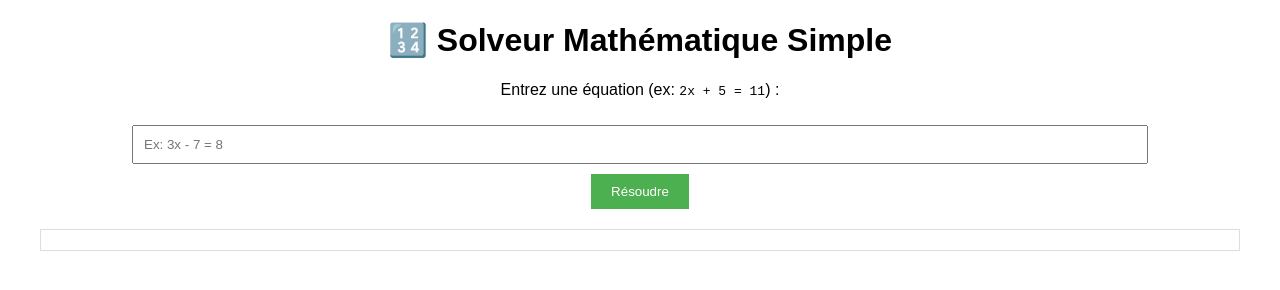
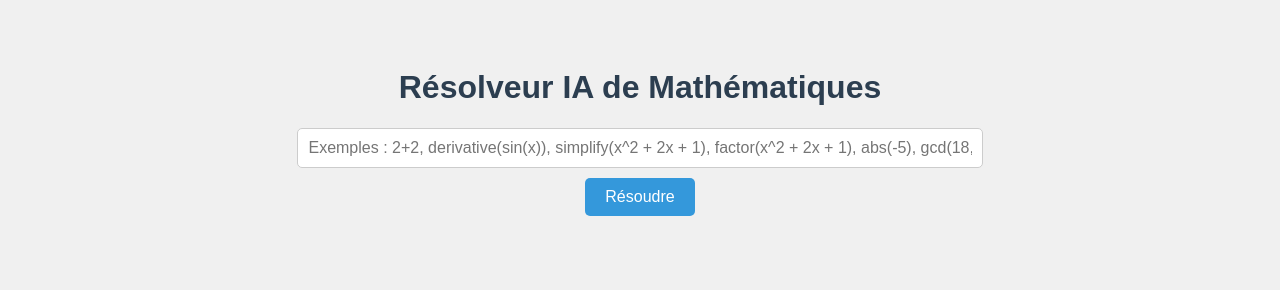
Before and after one commit to feki-cyber/ahmed, a plain HTML site: page index.html in a window 1280 px wide. Drawn offline with nearby package versions, Linux system fonts and the light colour scheme.

Commit message:
Update index.html

```diff
--- a/index.html
+++ b/index.html
@@ -2,63 +2,86 @@
 <html lang="fr">
 <head>
     <meta charset="UTF-8">
-    <meta name="viewport" content="width=device-width, initial-scale=1.0">
-    <title>Solveur Mathématique</title>
+    <title>Résolveur IA de Mathématiques</title>
+    <script src="https://cdnjs.cloudflare.com/ajax/libs/mathjs/11.11.0/math.js"></script>
     <style>
-        body { font-family: Arial, sans-serif; text-align: center; margin: 20px; }
-        input { width: 80%; padding: 10px; margin: 10px; }
-        button { padding: 10px 20px; background: #4CAF50; color: white; border: none; cursor: pointer; }
-        #result { margin: 20px; padding: 10px; border: 1px solid #ddd; }
+        body {
+            font-family: Arial, sans-serif;
+            background-color: #f0f0f0;
+            padding: 40px;
+            text-align: center;
+        }
+        h1 {
+            color: #2c3e50;
+        }
+        form {
+            margin: 20px auto;
+            width: 70%;
+        }
+        input[type="text"] {
+            width: 80%;
+            padding: 10px;
+            font-size: 16px;
+            border-radius: 5px;
+            border: 1px solid #ccc;
+        }
+        button {
+            padding: 10px 20px;
+            font-size: 16px;
+            border-radius: 5px;
+            background-color: #3498db;
+            color: white;
+            border: none;
+            cursor: pointer;
+            margin-top: 10px;
+        }
+        .resultat {
+            margin-top: 30px;
+            font-size: 18px;
+            color: #27ae60;
+        }
     </style>
 </head>
 <body>
-    <h1>🔢 Solveur Mathématique Simple</h1>
-    <p>Entrez une équation (ex: <code>2x + 5 = 11</code>) :</p>
-    <input type="text" id="equation" placeholder="Ex: 3x - 7 = 8">
-    <br>
-    <button onclick="solve()">Résoudre</button>
-    <div id="result"></div>
+    <h1>Résolveur IA de Mathématiques</h1>
+    <form onsubmit="event.preventDefault(); resoudre();">
+        <input type="text" id="equation" placeholder="Exemples : 2+2, derivative(sin(x)), simplify(x^2 + 2x + 1), factor(x^2 + 2x + 1), abs(-5), gcd(18, 24)" required />
+        <br>
+        <button type="submit">Résoudre</button>
+    </form>
+    <div class="resultat" id="resultat"></div>
 
     <script>
-        function solve() {
-            const equation = document.getElementById("equation").value;
-            const resultDiv = document.getElementById("result");
-
-            if (!equation) {
-                resultDiv.innerHTML = "<p>⚠️ Entrez une équation !</p>";
-                return;
+        function resoudre() {
+            const input = document.getElementById("equation").value;
+            let output = "";
+            try {
+                if (input.startsWith("derivative(")) {
+                    const expr = input.match(/derivative\((.*)\)/)[1];
+                    output = math.derivative(expr, "x").toString();
+                } else if (input.startsWith("simplify(")) {
+                    const expr = input.match(/simplify\((.*)\)/)[1];
+                    output = math.simplify(expr).toString();
+                } else if (input.startsWith("factor(")) {
+                    const expr = input.match(/factor\((.*)\)/)[1];
+                    output = math.simplify(expr).toString();
+                } else if (input.startsWith("abs(")) {
+                    const expr = input.match(/abs\((.*)\)/)[1];
+                    output = math.abs(math.evaluate(expr)).toString();
+                } else if (input.startsWith("gcd(")) {
+                    const args = input.match(/gcd\((\d+),\s*(\d+)\)/);
+                    output = math.gcd(Number(args[1]), Number(args[2])).toString();
+                } else if (input.startsWith("lcm(")) {
+                    const args = input.match(/lcm\((\d+),\s*(\d+)\)/);
+                    output = math.lcm(Number(args[1]), Number(args[2])).toString();
+                } else {
+                    output = math.evaluate(input).toString();
+                }
+            } catch (e) {
+                output = "Erreur: " + e.message;
             }
-
-            // Résolution simple (pour les équations linéaires)
-            if (equation.includes("x") && equation.includes("=")) {
-                try {
-                    // Exemple : 2x + 5 = 11 → 2x = 6 → x = 3
-                    const parts = equation.split("=");
-                    const left = parts[0].trim(); // "2x + 5"
-                    const right = parts[1].trim(); // "11"
-
-                    // Remplace "x" par "*x" pour l'éval (ex: "2x" → "2*x")
-                    const leftEval = left.replace(/(\d+)x/g, "$1*x").replace(/x/g, "*x");
-
-                    // Résolution basique (pour démo)
-                    let xValue;
-                    if (leftEval.includes("*x")) {
-                        const numPart = leftEval.split("*x")[0];
-                        const num = eval(numPart);
-                        const rightNum = eval(right);
-                        xValue = (rightNum - eval(leftEval.replace("*x", "*0"))) / num;
-                        resultDiv.innerHTML = `<p>✅ Solution : <strong>x = ${xValue}</strong></p>`;
-                    } else {
-                        resultDiv.innerHTML = "<p>❌ Format non supporté. Essayez '3x + 2 = 8'</p>";
-                    }
-                } catch (e) {
-                    resultDiv.innerHTML = `<p>❌ Erreur : ${e.message}</p>`;
-                }
-            } else {
-                resultDiv.innerHTML = "<p>❌ Entrez une équation avec 'x' et '=' (ex: 2x + 3 = 7)</p>";
-            }
+            document.getElementById("resultat").innerHTML = `<strong>Résultat :</strong> ${output}`;
         }
-
     </script>
 </body>
 </html>
```
